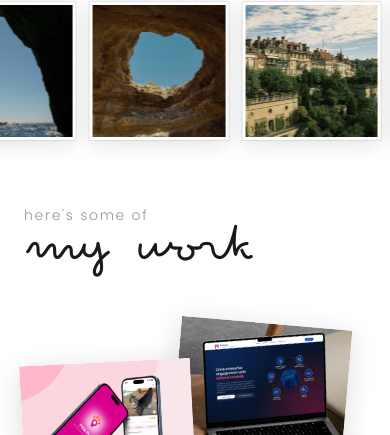
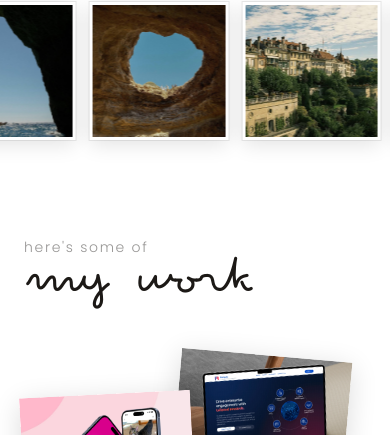
Before and after one commit to aishajw/freya-portfolio, a plain HTML site: page index.html in a window 390 px wide. Shown: the part 478-913 px from the top of the page. Drawn offline with Linux system fonts and the light colour scheme.

Commit message:
Mobile: more space above work heading
Co-Authored-By: Claude Opus 5.5 <noreply@anthropic.com>

```diff
--- a/index.html
+++ b/index.html
@@ -418,7 +418,7 @@ footer{border-top:1px solid var(--bg-band);padding:20px var(--gutter);}
   .hero{height:78svh;}
   .reel{bottom:40px;}
   .mast{top:6rem;bottom:calc(40px + var(--card-w) + 24px);}
-  .work-two-col{padding-top:24px;}
+  .work-two-col{padding-top:56px;}
   /* About: white strip behind the nav so text can't show above the sticky image */
   .about-right{top:0;height:calc(68vw + 72px);}
   .about-panel{inset:88px 20px 16px;}
```
